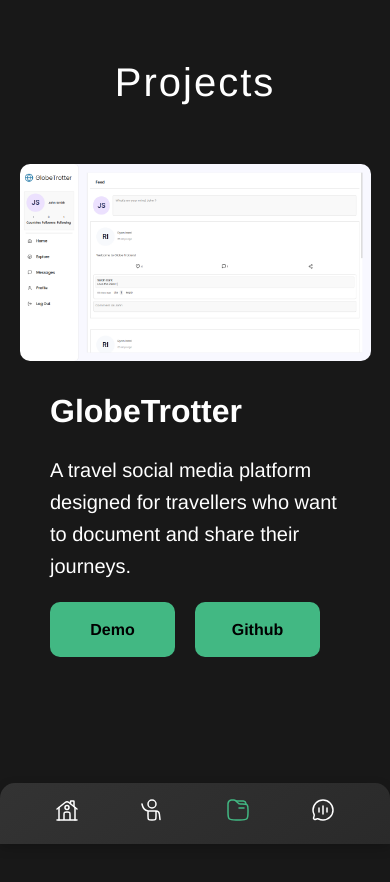
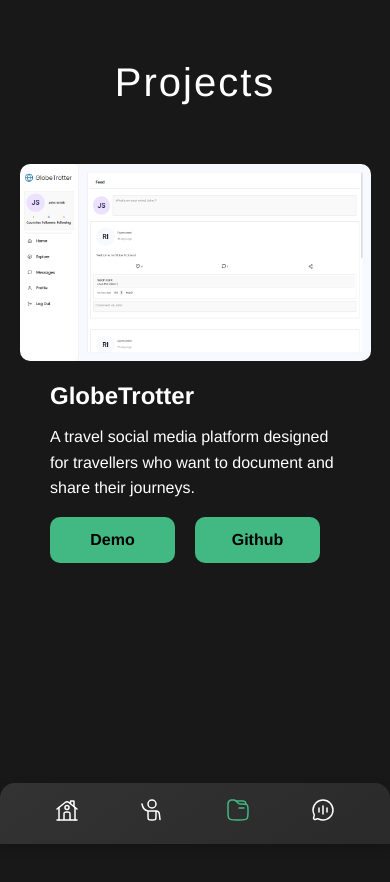
Before and after one commit to justryan55/portfolio, a Vue app: page /projects in a window 390 px wide. Shown: the top 882 px of the page. Built offline with nearby package versions, Linux system fonts and the light colour scheme; the HTML template or start-up script is replaced by a standard one.

Commit message:
updated responsiveness

```diff
--- a/src/components/Projects.vue
+++ b/src/components/Projects.vue
@@ -218,13 +218,13 @@ a {
   .header {
     display: flex;
     align-items: center;
-    font-size: 2rem;
+    font-size: 1.5rem;
     color: white;
     font-weight: 600;
   }
 
   .text {
-    font-size: 1.25rem;
+    font-size: 1rem;
     margin: 0;
   }
 
@@ -247,11 +247,12 @@ a {
 
   .btn-container {
     justify-content: space-around;
-    padding-top: 20px;
+    padding-top: 0px;
   }
 
   .btn {
-    padding: 15px;
+    padding: 10px;
+    margin-top: 10px;
     font-size: 1rem;
     font-weight: 600;
     text-align: center;
--- a/src/views/ArchivesView.vue
+++ b/src/views/ArchivesView.vue
@@ -221,16 +221,6 @@ a {
 } */
 
 @media (max-width: 768px) {
-  .section {
-    display: flex;
-    flex-direction: column;
-    justify-content: flex-start;
-    align-items: center;
-    height: 100vh;
-    padding: 100px 0;
-    margin: 0;
-  }
-
   .main-header {
     display: block;
 
@@ -244,19 +234,26 @@ a {
     width: 100vw;
     text-align: center;
   }
+  .section {
+    display: flex;
+    flex-direction: column;
+    justify-content: flex-start;
+    align-items: center;
+    height: 100vh;
+    padding: 100px 0;
+    margin: 0;
+  }
 
   .header {
     display: flex;
     align-items: center;
-    font-size: 2rem;
+    font-size: 1.5rem;
     color: white;
     font-weight: 600;
   }
 
   .text {
-    display: flex;
-    align-items: center;
-    font-size: 1.25rem;
+    font-size: 1rem;
     margin: 0;
   }
 
@@ -279,11 +276,12 @@ a {
 
   .btn-container {
     justify-content: space-around;
-    padding-top: 10px;
+    padding-top: 0px;
   }
 
   .btn {
-    padding: 15px;
+    padding: 10px;
+    margin-top: 10px;
     font-size: 1rem;
     font-weight: 600;
     text-align: center;
--- a/src/views/ContactVue.vue
+++ b/src/views/ContactVue.vue
@@ -107,6 +107,7 @@ export default defineComponent({
   justify-content: center;
   align-items: center;
   height: 100vh;
+  overflow: hidden;
 }
 
 .header {
@@ -243,15 +244,18 @@ svg .draw {
   }
 
   .header {
-    letter-spacing: 0px;
+    /* letter-spacing: 0px; */
+    /* padding: 0px 15px; */
+    background-color: #181818;
+    z-index: 1000;
   }
 
   .contact-header {
-    margin-top: 20px;
+    margin-top: 50px;
   }
 
   .contact-form {
-    position: absolute;
+    position: fixed;
     color: white;
     text-align: center;
     padding: 50px;
@@ -264,7 +268,7 @@ svg .draw {
   }
 
   .svg-container {
-    top: 20px;
+    top: 50px;
     justify-content: flex-start;
     align-items: flex-start;
     width: 50vw;
```
